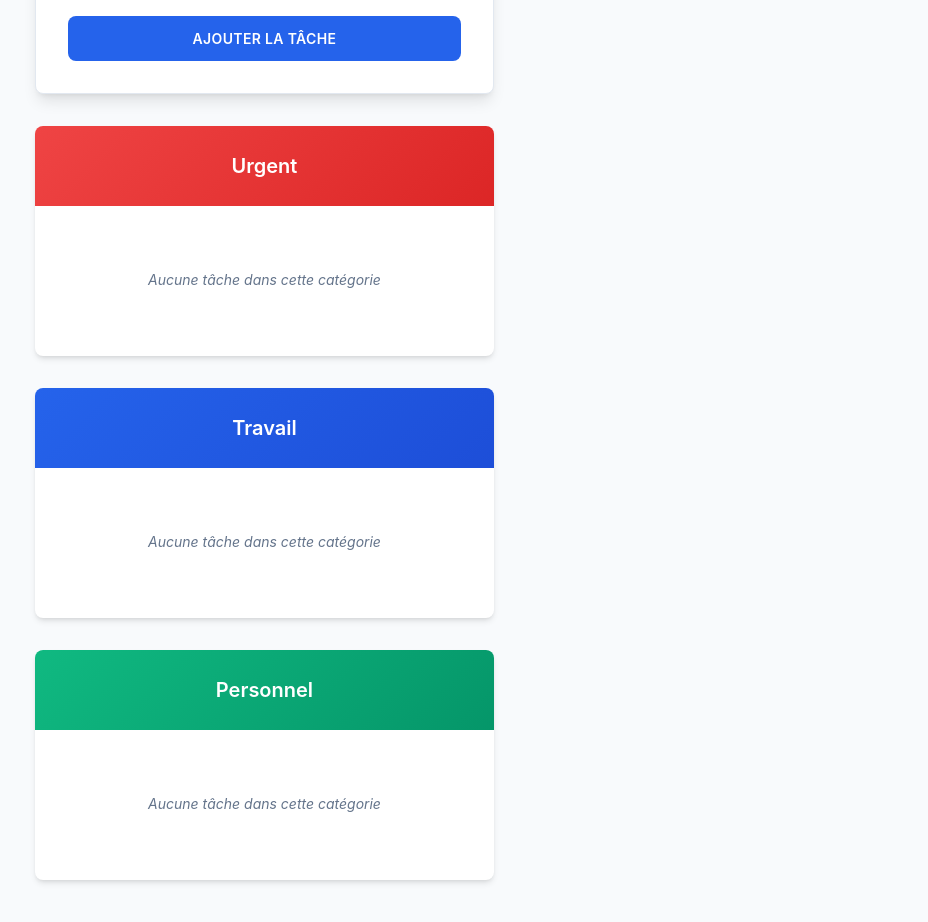
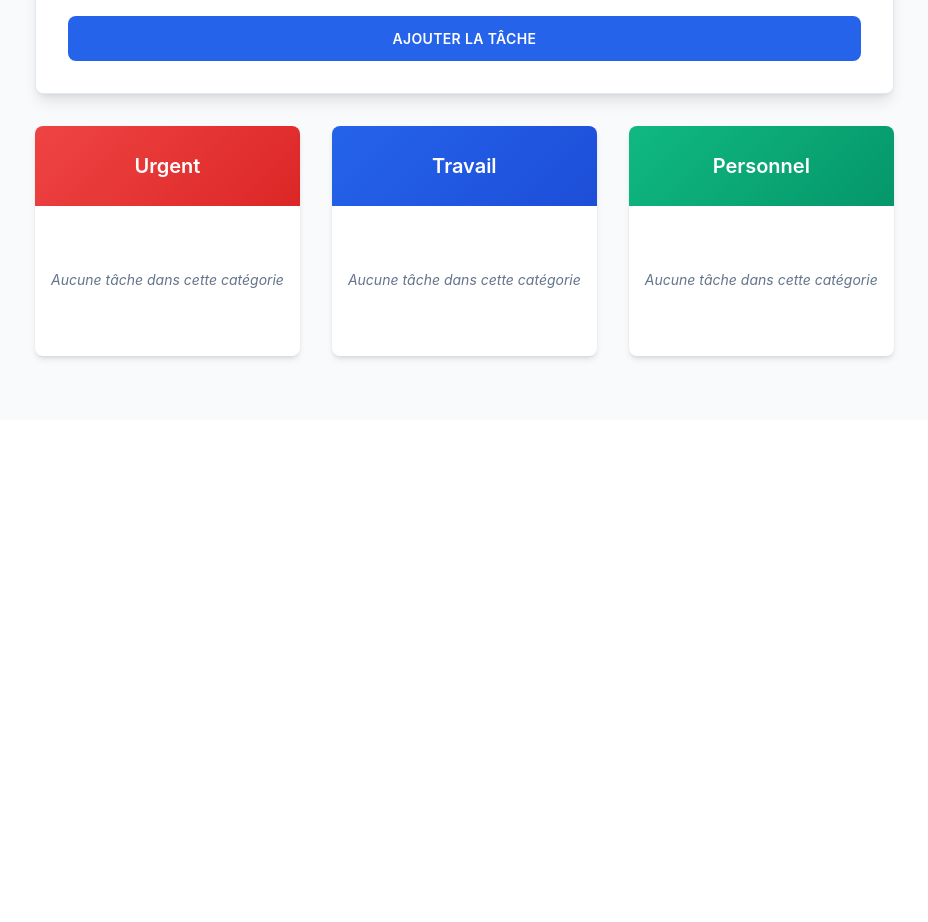
Before and after one commit to fredericlauss/courscss, a React (Vite) app in the folder task-manager/: page / in a window 1280 px wide. Shown: the part 620-1542 px from the top of the page, without its empty margins (29-957 px from the left). After the commit the page ends 1040 px from the top, so only its background shows below. Built offline with nearby package versions, Linux system fonts and the light colour scheme.

Commit message:
Refactor TaskManager.css to use flexbox for task categories layout, improving responsiveness and simplifying media queries.

```diff
--- a/task-manager/src/components/TaskManager.css
+++ b/task-manager/src/components/TaskManager.css
@@ -31,18 +31,18 @@
 }
 
 .task-categories {
-  display: grid;
-  grid-template-columns: repeat(auto-fit, minmax(350px, 1fr));
+  display: flex;
   gap: 2rem;
   margin-top: 2rem;
 
-  @media (max-width: 768px) {
-    grid-template-columns: 1fr;
+  @media (max-width: 1024px) {
+    flex-direction: column;
     gap: 1.5rem;
   }
 }
 
 .category-section {
+  flex: 1;
   background-color: var(--surface-color);
   border-radius: var(--border-radius);
   box-shadow: var(--shadow-md);
@@ -105,12 +105,6 @@
 }
 
 /* Responsive design amélioré */
-@media (max-width: 1024px) {
-  .task-categories {
-    grid-template-columns: repeat(auto-fit, minmax(300px, 1fr));
-  }
-}
-
 @media (max-width: 640px) {
   .task-manager {
     padding: 0.5rem;
```
